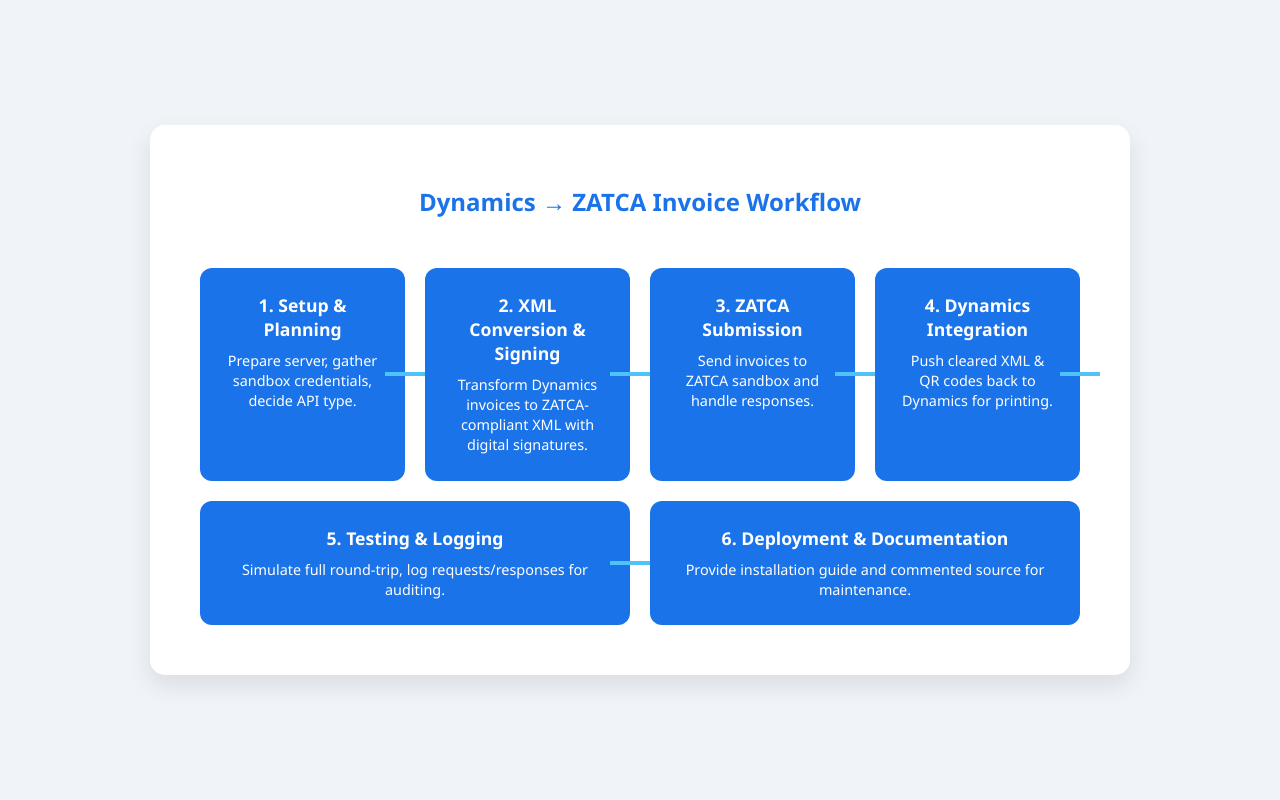
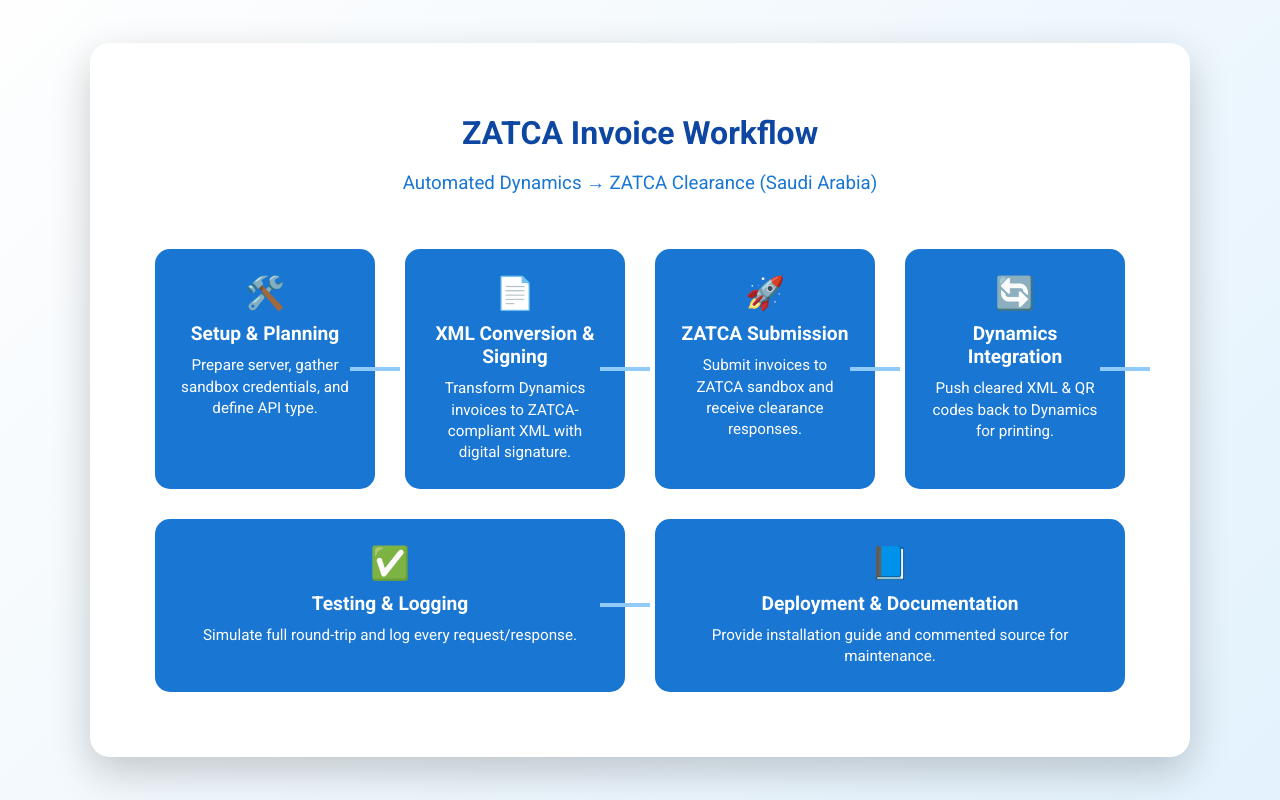
Before and after one commit to MuzammalHussain07/Saudi-Arabia-Authority-for-ZATCA, a plain HTML site: page index.html in a window 1280 px wide. Drawn offline with Linux system fonts and the light colour scheme.

Commit message:
Update index.html

```diff
--- a/index.html
+++ b/index.html
@@ -3,11 +3,12 @@
 <head>
 <meta charset="UTF-8">
 <meta name="viewport" content="width=device-width, initial-scale=1.0">
-<title>Dynamics → ZATCA Workflow</title>
+<title>ZATCA Saudi Arabia Invoice Workflow</title>
+<link href="https://fonts.googleapis.com/css2?family=Roboto:wght@400;500;700&display=swap" rel="stylesheet">
 <style>
   body {
-    font-family: 'Segoe UI', sans-serif;
-    background: #f0f4f8;
+    font-family: 'Roboto', sans-serif;
+    background: linear-gradient(135deg, #fefefe, #e3f2fd);
     display: flex;
     justify-content: center;
     align-items: center;
@@ -17,17 +18,25 @@
 
   .workflow-container {
     background: #fff;
-    padding: 40px;
-    border-radius: 15px;
-    box-shadow: 0 10px 25px rgba(0,0,0,0.1);
-    max-width: 900px;
+    padding: 50px;
+    border-radius: 20px;
+    box-shadow: 0 15px 40px rgba(0,0,0,0.2);
+    max-width: 1000px;
     width: 100%;
   }
 
-  h2 {
+  h1 {
     text-align: center;
+    color: #0d47a1;
+    margin-bottom: 20px;
+    font-size: 2em;
+  }
+
+  h3 {
+    text-align: center;
+    color: #1976d2;
+    font-weight: 400;
     margin-bottom: 40px;
-    color: #1a73e8;
   }
 
   .workflow {
@@ -38,30 +47,38 @@
   }
 
   .step {
-    background: #1a73e8;
+    background: #1976d2;
     color: white;
     flex: 1 1 150px;
-    margin: 10px;
+    margin: 15px;
     padding: 25px;
-    border-radius: 12px;
+    border-radius: 15px;
     text-align: center;
     position: relative;
-    transition: transform 0.5s, box-shadow 0.5s;
+    cursor: pointer;
+    opacity: 0;
+    transform: translateY(20px);
+    transition: all 0.6s ease;
+  }
+
+  .step.visible {
+    opacity: 1;
+    transform: translateY(0);
   }
 
   .step:hover {
-    transform: translateY(-10px);
-    box-shadow: 0 15px 25px rgba(0,0,0,0.2);
+    transform: scale(1.05);
+    box-shadow: 0 15px 25px rgba(0,0,0,0.25);
   }
 
   .step::after {
     content: '';
     position: absolute;
     top: 50%;
-    right: -20px;
-    width: 40px;
+    right: -25px;
+    width: 50px;
     height: 4px;
-    background: #1a73e8;
+    background: #42a5f5;
     transform: translateY(-50%);
     animation: pulse 2s infinite;
   }
@@ -71,22 +88,51 @@
   }
 
   @keyframes pulse {
-    0%, 100% { background-color: #1a73e8; }
-    50% { background-color: #4fc3f7; }
+    0%,100% { background-color: #42a5f5; }
+    50% { background-color: #90caf9; }
+  }
+
+  .icon {
+    font-size: 2em;
+    margin-bottom: 10px;
   }
 
   .step-title {
     font-weight: bold;
-    font-size: 1.1em;
+    font-size: 1.2em;
     margin-bottom: 10px;
   }
 
   .step-desc {
-    font-size: 0.9em;
+    font-size: 0.95em;
     line-height: 1.4;
   }
 
-  @media (max-width: 700px) {
+  /* Tooltip */
+  .step .tooltip {
+    visibility: hidden;
+    background: rgba(0,0,0,0.8);
+    color: #fff;
+    text-align: center;
+    padding: 8px 12px;
+    border-radius: 6px;
+    position: absolute;
+    bottom: 120%;
+    left: 50%;
+    transform: translateX(-50%);
+    font-size: 0.85em;
+    width: 180px;
+    opacity: 0;
+    transition: opacity 0.3s;
+    z-index: 10;
+  }
+
+  .step:hover .tooltip {
+    visibility: visible;
+    opacity: 1;
+  }
+
+  @media (max-width: 800px) {
     .workflow {
       flex-direction: column;
     }
@@ -99,34 +145,57 @@
 <body>
 
 <div class="workflow-container">
-  <h2>Dynamics → ZATCA Invoice Workflow</h2>
+  <h1>ZATCA Invoice Workflow</h1>
+  <h3>Automated Dynamics → ZATCA Clearance (Saudi Arabia)</h3>
   <div class="workflow">
     <div class="step">
-      <div class="step-title">1. Setup & Planning</div>
-      <div class="step-desc">Prepare server, gather sandbox credentials, decide API type.</div>
+      <div class="icon">🛠️</div>
+      <div class="step-title">Setup & Planning</div>
+      <div class="step-desc">Prepare server, gather sandbox credentials, and define API type.</div>
+      <div class="tooltip">This ensures a smooth connection to ZATCA sandbox.</div>
     </div>
     <div class="step">
-      <div class="step-title">2. XML Conversion & Signing</div>
-      <div class="step-desc">Transform Dynamics invoices to ZATCA-compliant XML with digital signatures.</div>
+      <div class="icon">📄</div>
+      <div class="step-title">XML Conversion & Signing</div>
+      <div class="step-desc">Transform Dynamics invoices to ZATCA-compliant XML with digital signature.</div>
+      <div class="tooltip">UBL 2.1 format, UUID, timestamps & CSID applied for Phase 2 validation.</div>
     </div>
     <div class="step">
-      <div class="step-title">3. ZATCA Submission</div>
-      <div class="step-desc">Send invoices to ZATCA sandbox and handle responses.</div>
+      <div class="icon">🚀</div>
+      <div class="step-title">ZATCA Submission</div>
+      <div class="step-desc">Submit invoices to ZATCA sandbox and receive clearance responses.</div>
+      <div class="tooltip">Approved, rejected, or error responses are processed automatically.</div>
     </div>
     <div class="step">
-      <div class="step-title">4. Dynamics Integration</div>
+      <div class="icon">🔄</div>
+      <div class="step-title">Dynamics Integration</div>
       <div class="step-desc">Push cleared XML & QR codes back to Dynamics for printing.</div>
+      <div class="tooltip">Invoices ready to print with ZATCA QR code embedded.</div>
     </div>
     <div class="step">
-      <div class="step-title">5. Testing & Logging</div>
-      <div class="step-desc">Simulate full round-trip, log requests/responses for auditing.</div>
+      <div class="icon">✅</div>
+      <div class="step-title">Testing & Logging</div>
+      <div class="step-desc">Simulate full round-trip and log every request/response.</div>
+      <div class="tooltip">Audit-ready logs for compliance with Saudi regulations.</div>
     </div>
     <div class="step">
-      <div class="step-title">6. Deployment & Documentation</div>
+      <div class="icon">📘</div>
+      <div class="step-title">Deployment & Documentation</div>
       <div class="step-desc">Provide installation guide and commented source for maintenance.</div>
+      <div class="tooltip">Easy setup in under 30 minutes on a fresh server.</div>
     </div>
   </div>
 </div>
 
+<script>
+  // Animate steps one by one
+  const steps = document.querySelectorAll('.step');
+  steps.forEach((step, index) => {
+    setTimeout(() => {
+      step.classList.add('visible');
+    }, index * 500);
+  });
+</script>
+
 </body>
 </html>
```
